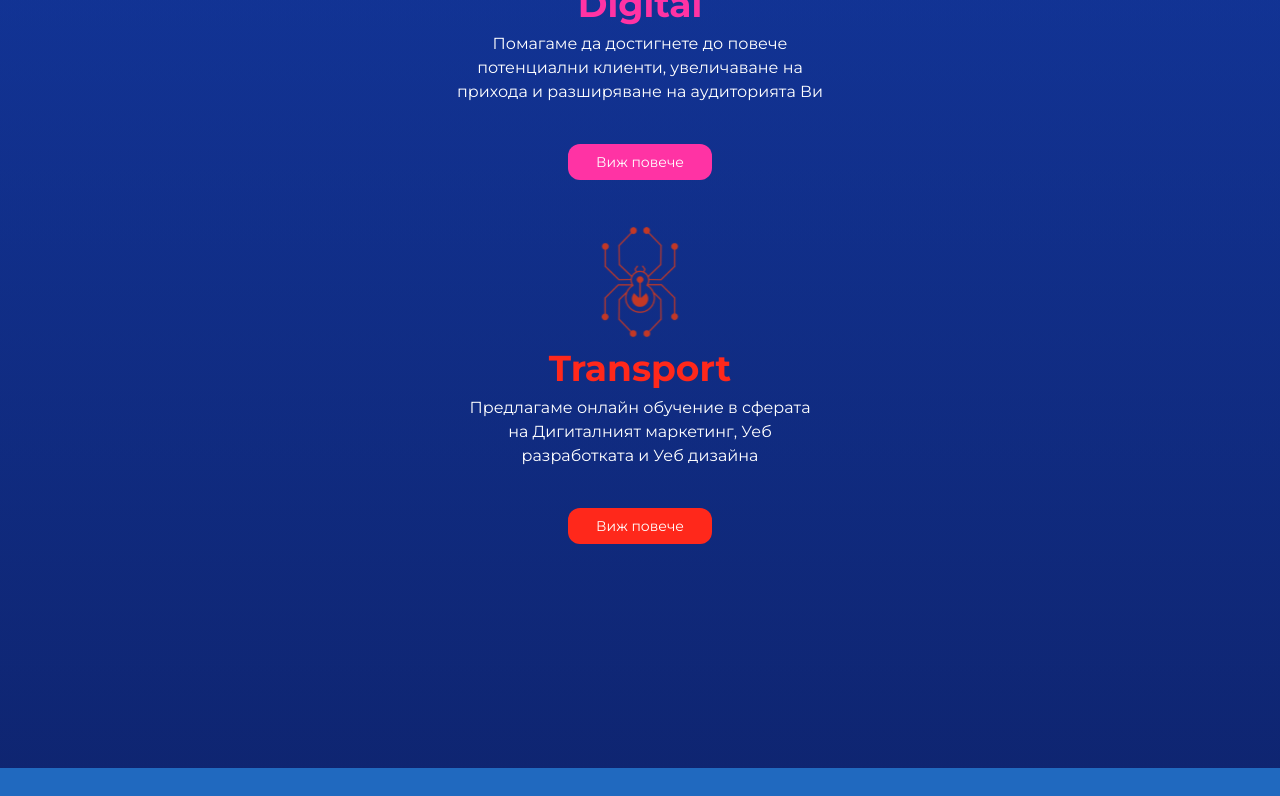
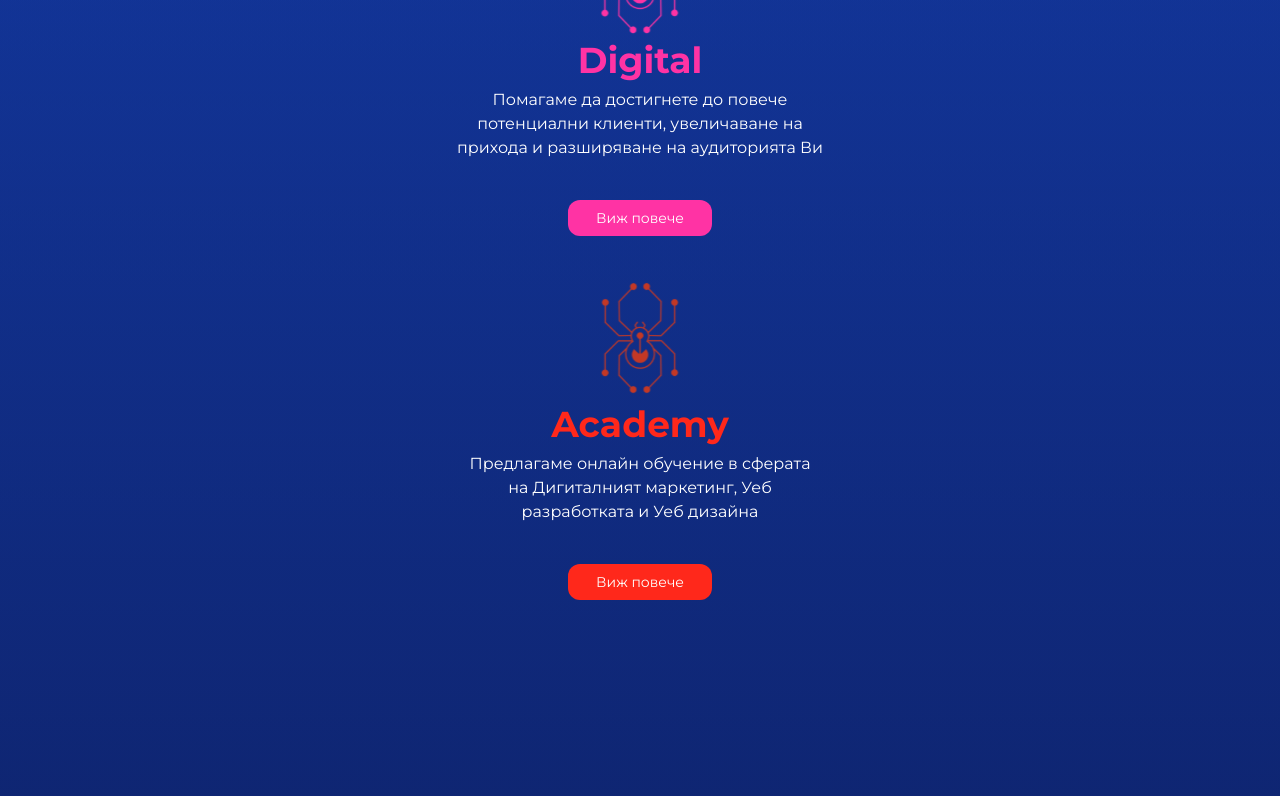
Before and after one commit to StroverIT/Strover, a Next.js app: page / in a window 1280 px wide. Shown: the part 5732-6528 px from the top of the page. Built offline with nearby package versions, Linux system fonts and the light colour scheme; a web font is replaced by a local one.

Commit message:
fixing spacing

```diff
--- a/components/Brands/ListBrands.js
+++ b/components/Brands/ListBrands.js
@@ -3,11 +3,18 @@ import Brand from "./Brand";
 import TextAnimation from "../../libs/TextAnimation";
 import FadeIn from "../layouts/animations/onView/FadeIn";
 
-export default function ListBrands({ digital, web, logistics, py, bg }) {
+export default function ListBrands({
+  digital,
+  web,
+  logistics,
+  py,
+  bg,
+  totalLen = 2,
+}) {
   const duration = 1.5;
   return (
-    <section className={`${py} ${bg}  mt-10`}>
-      <section className="mb-10 text-white">
+    <section className={`${py} ${bg} rounded-t-[15rem] mt-10`}>
+      <section className="mb-24 text-white">
         <FadeIn duration={0.8}>
           <h5 className="text-5xl font-semibold text-center">Брандове</h5>
         </FadeIn>
@@ -23,7 +30,9 @@ export default function ListBrands({ digital, web, logistics, py, bg }) {
         </div>
       </section>
       <section
-        className={`container flex zeroToXl:flex-col xl:items-center xl:justify-center gap-x-14 zeroToXl:gap-y-10`}
+        className={`container flex zeroToXl:flex-col xl:items-center xl:justify-center ${
+          totalLen == 3 ? "gap-x-24" : "gap-x-48"
+        } zeroToXl:gap-y-10`}
       >
         {/* Web */}
         {web && (
@@ -59,7 +68,7 @@ export default function ListBrands({ digital, web, logistics, py, bg }) {
           <Brand
             altImage="Tech spider logo for strovers' brands"
             imageLink="/logos/academy-spider.svg"
-            title="Transport"
+            title="Academy"
             p="Предлагаме онлайн обучение в сферата на Дигиталният маркетинг, Уеб разработката и Уеб дизайна"
             link="/digital"
             borderColor="bg-red-150"
```
